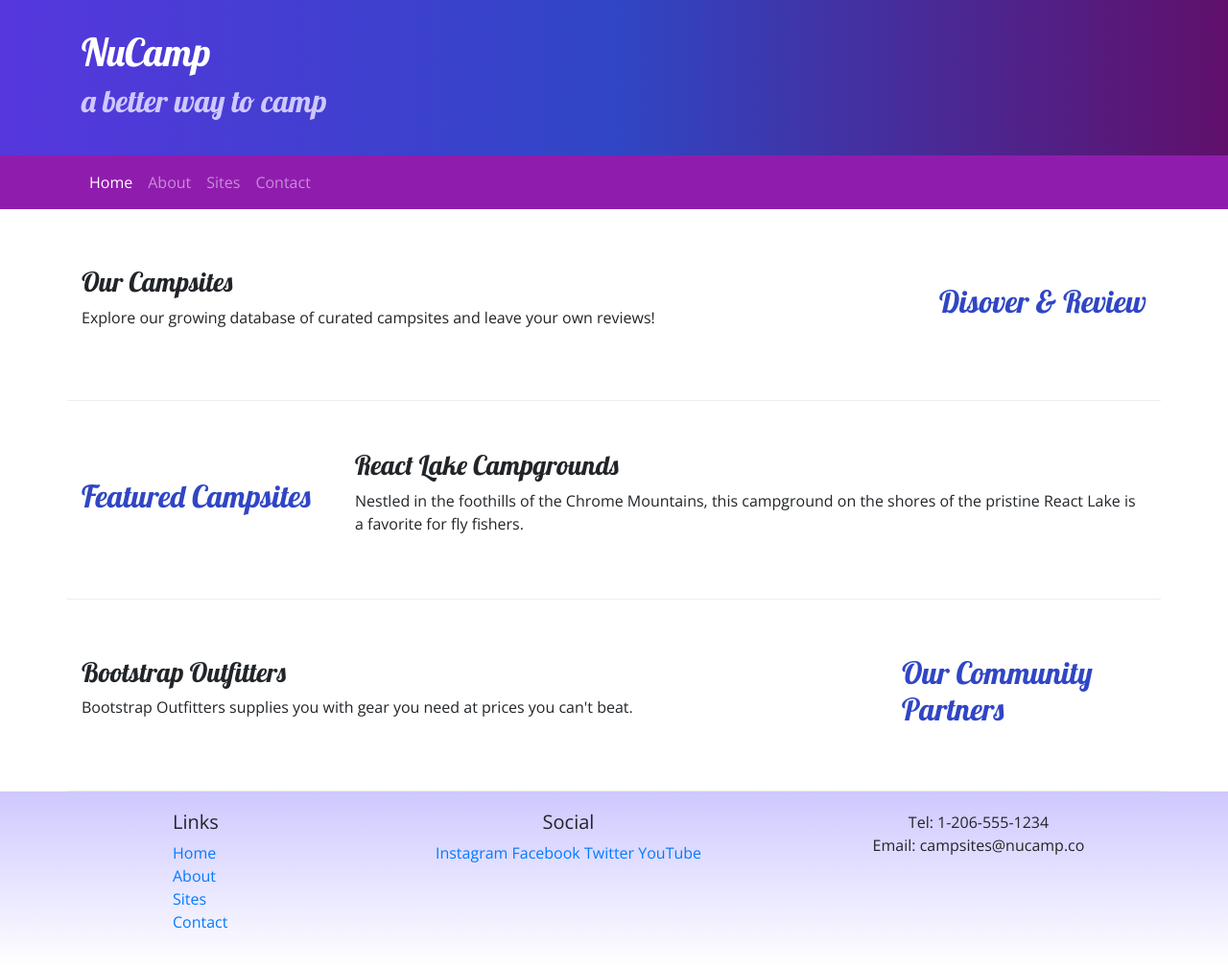
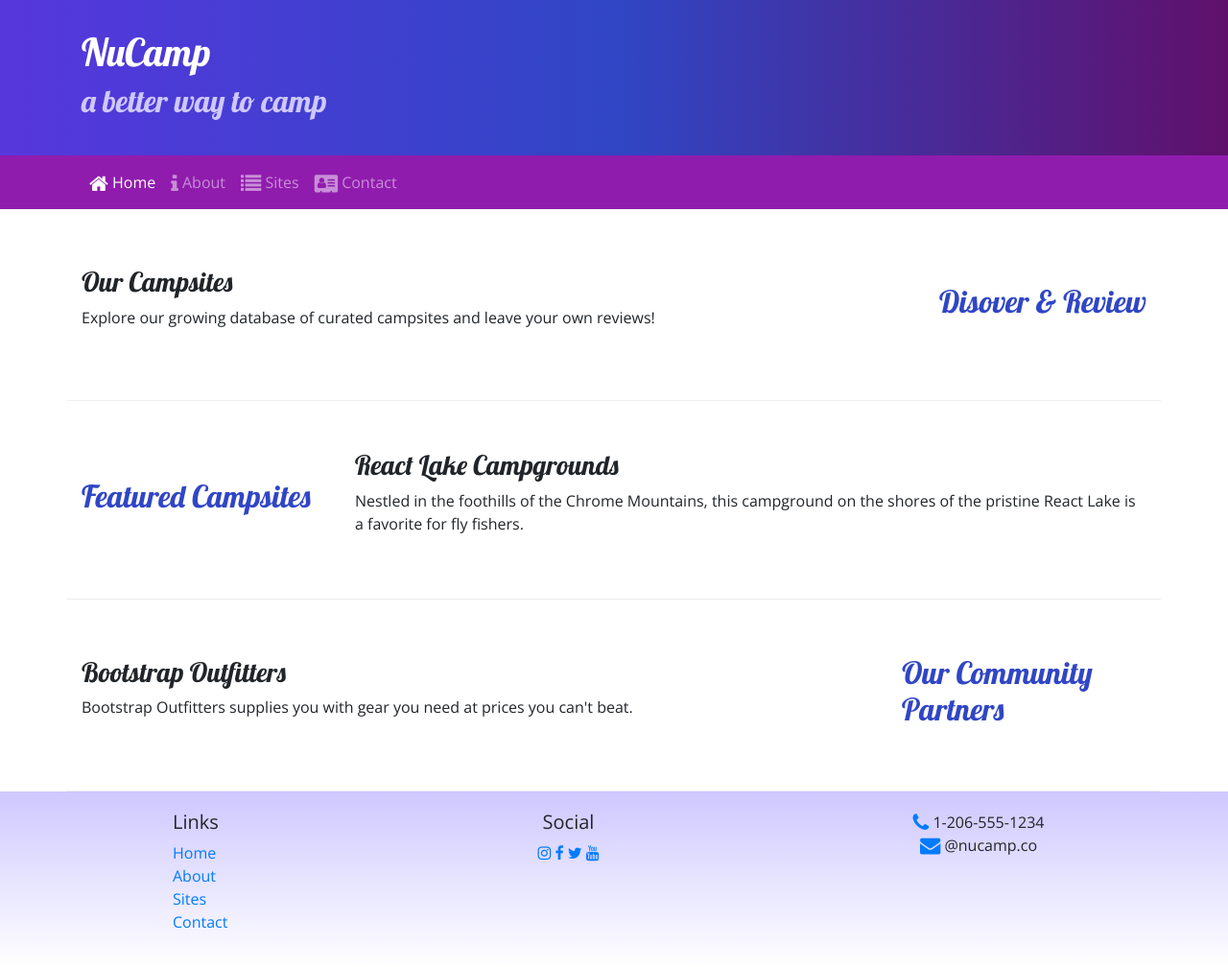
Before and after one commit to elahoda/My-First-BootStrap-Project, a website: page index.html in a window 1280 px wide. Shown: the whole page at 96% size. Drawn offline with nearby package versions, Linux system fonts and the light colour scheme.

Commit message:
added Font-Awesome toolkit

```diff
--- a/index.html
+++ b/index.html
@@ -9,6 +9,7 @@
     <link rel="stylesheet" href="node_modules/bootstrap/dist/css/bootstrap.min.css" />
 
     <!-- Additional CSS must be placed after Bootstrap CSS -->
+    <link rel="stylesheet" href="node_modules/font-awesome/css/font-awesome.min.css" />
     <link rel="stylesheet" href="https://fonts.googleapis.com/css?family=Lobster|Open+Sans" />
     <link rel="stylesheet" href="css/styles.css" />
     <title>NuCamp: A Better Way To Camp</title>
@@ -34,10 +35,11 @@
     </button>
         <div class="collapse navbar-collapse" id="nucampNavbar">
         <ul class="navbar-nav">
-            <li class="nav-item active"><a class="nav-link" href="#">Home</a></li>
-            <li class="nav-item"><a class="nav-link" href="aboutus.html">About</a></li>
-            <li class="nav-item"><a class="nav-link" href="#">Sites</a></li>
-            <li class="nav-item"><a class="nav-link" href="#">Contact</a></li>
+            <li class="nav-item active"><a class="nav-link" href="#"><i class="fa fa-home fa-lg"></i> Home</a></li>
+            <li class="nav-item"><a class="nav-link" href="aboutus.html"><i class="fa fa-info fa-lg"></i> About</a></li>
+            <li class="nav-item"><a class="nav-link" href="#"><i class="fa fa-list fa-lg"></i> Sites</a></li>
+            <li class="nav-item"><a class="nav-link" href="#"><i class="fa fa-address-card fa-lg"></i> Contact</a></li>
+
         </ul>
         </div>
     </div>
@@ -95,14 +97,15 @@
             </div>
             <div class="col-6 col-sm-5 text-center">
                     <h5>Social</h5>
-                    <a href="http://instagram.com/">Instagram</a>
-                    <a href="http://facebook.com/">Facebook</a>
-                    <a href="http://twitter.com/">Twitter</a>
-                    <a href="http://youtube.com/">YouTube</a>
+                    <a href="http://instagram.com/"><i class="fa fa-instagram"></i></a>
+                    <a href="http://facebook.com/"><i class="fa fa-facebook"></i></a>
+                    <a href="http://twitter.com/"><i class="fa fa-twitter"></i></a>
+                    <a href="http://youtube.com/"><i class="fa fa-youtube"></i></a>
+
                 </div>
             <div class="col-sm-4 text-center">
-                Tel: 1-206-555-1234<br/>
-                Email: campsites@nucamp.co
+               <i class ="fa fa-phone fa-lg text-primary"></i> 1-206-555-1234<br/>
+               <i class ="fa fa-envelope fa-lg text-primary"></i>  @nucamp.co
             </div>
         </div>
     </div>
--- a/package.json
+++ b/package.json
@@ -15,6 +15,7 @@
   },
   "dependencies": {
     "bootstrap": "^4.5.2",
+    "font-awesome": "^4.7.0",
     "jquery": "^3.5.1",
     "popper.js": "^1.16.1"
   },
```
Also changed, not shown: aboutus.html (+12 -10 lines), 1 other file.
